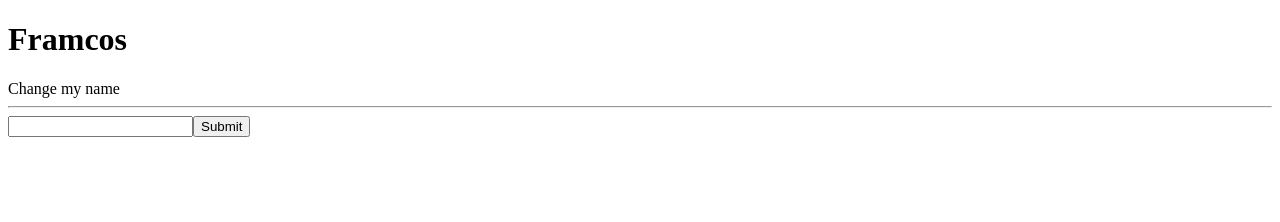
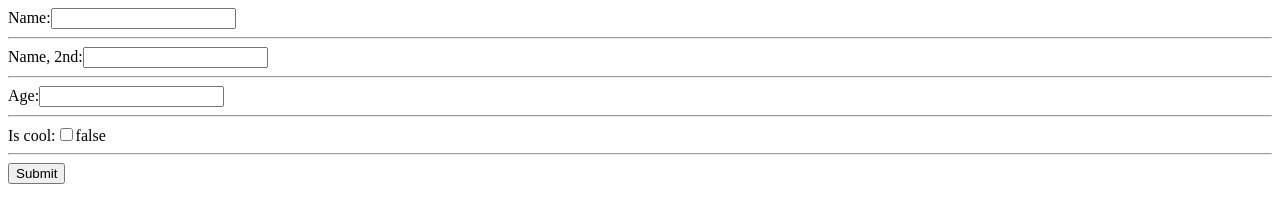
Before and after one commit to ntw3001/More-Vue, a plain HTML site: page index.html in a window 1280 px wide. Drawn offline with nearby package versions, Linux system fonts and the light colour scheme.

Commit message:
started having a go with v-model and forms

```diff
--- a/index.html
+++ b/index.html
@@ -8,27 +8,33 @@
     <title>Project one</title>
     <!-- <link rel="stylesheet" href="css/style.css"> -->
 
-    <style>
-        .box {
-          background: red;
-          width: 200px;
-          height: 200px;
-        }
-    </style>
-
   </html>
   <body>
 
       <div id="app">
-        <h1>{{ name }}</h1>
-        <div v-on:click.middle="updateName('Stebe')">
-          Change my name
-        </div>
-        <hr/>
-        <form @submit.prevent="handleForm">
-          <input type="text"/>
-          <button type="submit">Submit</button>
-        </form>
+
+        <form v-on:submit.prevent="formHandler">
+            <label>Name:</label>
+            <input type="text"v-model.trim='formData.name'>
+            <hr/>
+            <label>Name, 2nd:</label>
+            <input type="text"v-model.trim='formData.lastName'>
+            <hr/>
+            <label>Age:</label>
+            <input type="number"v-model.trim='formData.age'>
+            <hr/>
+            <label>Is cool:</label>
+            <input type="checkbox" id="checked" v-model='formData.cool'>
+            <label> {{ formData.cool }} </label>
+
+            <hr/>
+
+            <button type="submit">
+              Submit
+            </button>
+
+
+          </form>
       </div>
 
   </body>
@@ -37,19 +43,17 @@ const { createApp, ref } = Vue;
 
 createApp({
   setup() {
+    const formData = ref({
+      name:'',
+      lastName:'',
+      age:'',
+      cool:false
+    })
 
-    const name = ref('Framcos')
-
-    function updateName(newName, event) {
-        name.value = newName
+    function formHandler() {
+      console.log(formData.value);
     }
-
-    function handleForm() {
-      console.log('Submitted')
-    }
-
-    return { name, updateName, handleForm }
-
+    return { formData, formHandler }
   }
 }).mount('#app');
 
```
